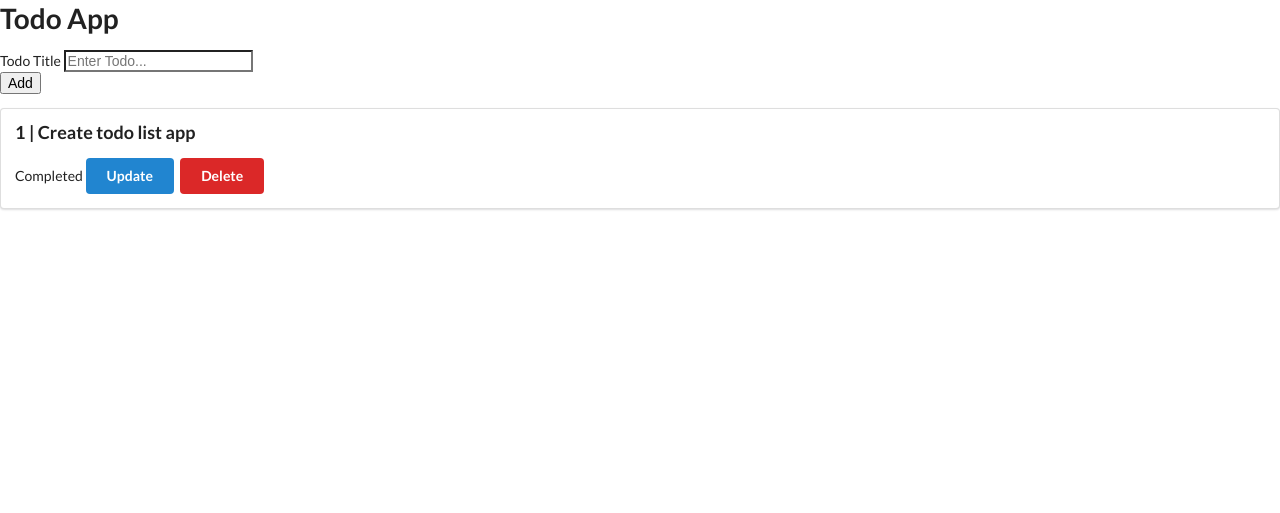
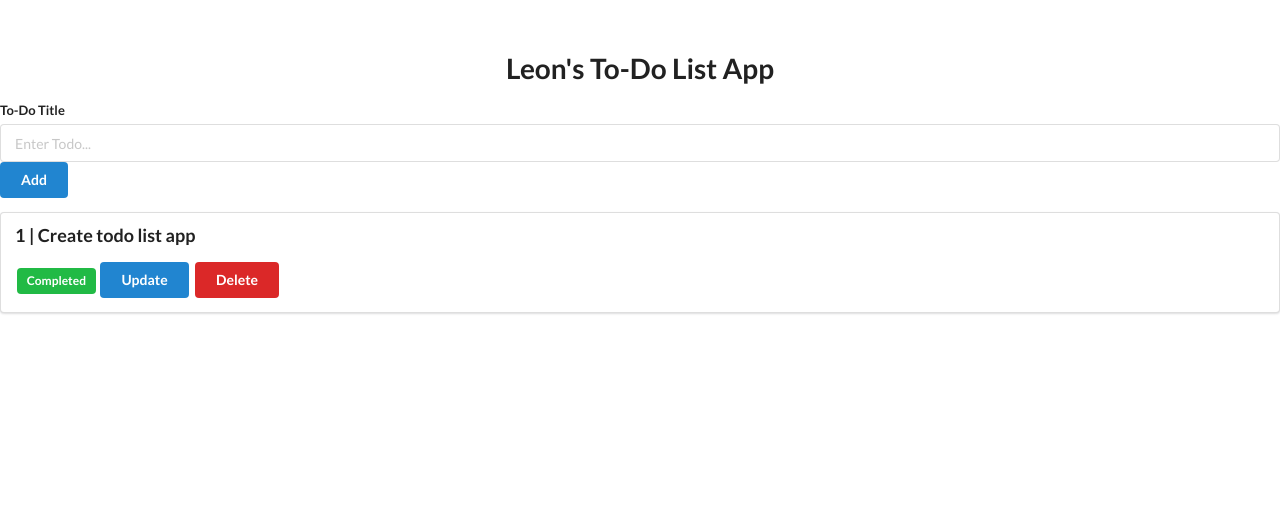
Before and after one commit to MadeByLR/To-Do-List, a Flask app: page / in a window 1280 px wide. Shown: the top 513 px of the page. Before the commit the page ends 210 px from the top, so only its background shows below. Run offline with Flask 3, Linux system fonts and the light colour scheme; data comes from the database, SQL or seed files in the repository; both versions use the stored data as it was after the commit; some libraries are stand-ins or nearby versions.

Commit message:
modified:   db.sqlite 	modified:   templates/base.html

```diff
--- a/templates/base.html
+++ b/templates/base.html
@@ -4,19 +4,22 @@
     <meta charset="UTF-8">
     <meta http-equiv="X-UA-Compatible" content="IE=edge">
     <meta name="viewport" content="width=device-width, initial-scale=1.0">
-    <title>Todo app</title>
+    <title>Leon's Todo App</title>
     <link rel="stylesheet" href="https://cdn.jsdelivr.net/npm/semantic-ui@2.5.0/dist/semantic.min.css">
     <script src="https://cdn.jsdelivr.net/npm/semantic-ui@2.5.0/dist/semantic.min.js"></script>
 </head>
 <body>
-    <h1>Todo App</h1>
+    <div style="margin-top: 50px;" class="ui container">
 
-    <form action="/add" method="post">
-        <div>
-            <label for="title">Todo Title</label>
+    </div>
+    <h1 class="ui center aligned header">Leon's To-Do List App</h1>
+
+    <form class="ui form" action="/add" method="post">
+        <div class="field">
+            <label for="title">To-Do Title</label>
             <input type="text" name="title" placeholder="Enter Todo...">
             <br>
-            <button type="submit">Add</button>
+            <button class="ui blue button" type="submit">Add</button>
         </div>
     </form>
 
@@ -25,14 +28,15 @@
         <p class="ui big header"> {{ todo.id }} | {{ todo.title }} </p>
 
         {% if todo.complete == False %}
-            <span>Not Completed</span>
+            <span class="ui grey label"> Not Completed</span>
         {% else %}
-            <span>Completed</span>
+            <span class="ui green label">Completed</span>
         {% endif %}
 
         <a class="ui blue button" href="/update/{{ todo.id }}">Update</a>
         <a class="ui red button" href="/delete/{{ todo.id }}">Delete</a>
     </div>
     {% endfor %}
+</div>
 </body>
 </html>
```
Also changed, not shown: db.sqlite.
